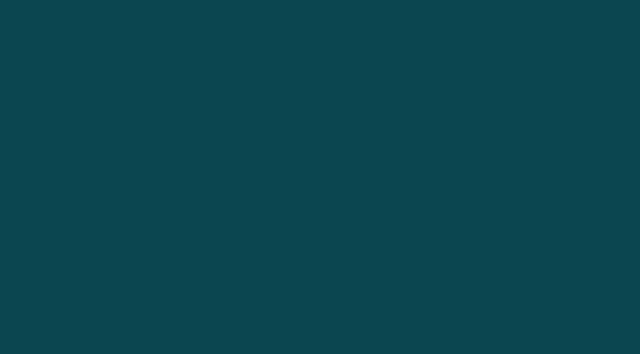
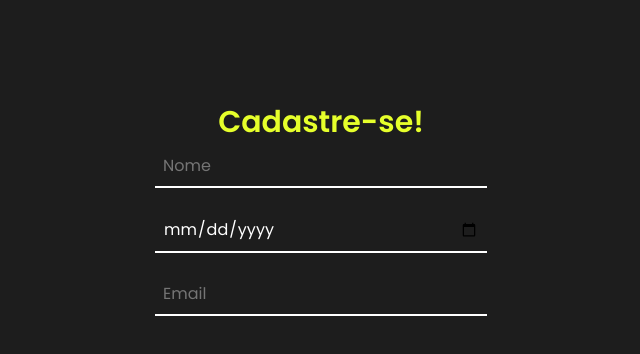
Before and after one commit to InMovePI/InMoveFront, a Vue app: page /cadastro in a window 1280 px wide. Before the commit this address had no page. Shown: the top 354 px of the page, without its empty margins (319-959 px from the left). Built offline with nearby package versions, Linux system fonts and the light colour scheme.

Commit message:
feat: teste da página cadastro

```diff
--- a/src/assets/main.css
+++ b/src/assets/main.css
@@ -4,4 +4,5 @@
   margin: 0;
   padding: 0;
   font-family: Poppins, sans-serif;
+  background-color: rgb(29, 29, 29);
 }
--- a/src/router/index.js
+++ b/src/router/index.js
@@ -10,6 +10,7 @@ import ObjetivoView from "../views/ObjetivoView.vue";
 import FocoView from "../views/FocoView.vue";
 import LoginView from "../views/loginView.vue";
 import PrincipalView from "../views/PrincipalView.vue";
+import CadastroView from "../views/CadastroView.vue";
 
 const router = createRouter({
   history: createWebHistory(import.meta.env.BASE_URL),
@@ -69,6 +70,11 @@ const router = createRouter({
       name: 'principal',
       component: PrincipalView,
     },
+    {
+      path: '/cadastro',
+      name: 'cadastro',
+      component: CadastroView,
+    },
   ],
 });
 
--- /dev/null
+++ b/src/views/CadastroView.vue
@@ -0,0 +1,51 @@
+<script setup></script>
+
+<template>
+    <section class="cadastro">
+        <div class="titulo">
+            <h1>Cadastre-se!</h1>
+        </div>
+        <div class="primeiraColuna">
+            <input type="text" placeholder="Nome" class="input">
+            <input type="date" placeholder="Data de Nascimento" class="input">
+            <input type="email" placeholder="Email" class="input">
+        </div>
+    </section>
+</template>
+
+<style scoped>
+
+.primeiraColuna {
+    display: flex;
+    flex-direction: column;
+    gap: 20px;
+
+}
+
+.cadastro {
+    display: flex;
+    flex-direction: column;
+    align-items: center;
+    justify-content: center;
+}
+
+.titulo h1{
+    color: #e6ff2b;
+    font-family: poppins, sans-serif;
+    font-weight: 600;
+    margin-top: 100px;
+    font-size: 30px;
+}
+
+.input{
+    padding: 0.5rem;
+    border: none;
+    border-bottom: 2px solid #ffffff;
+    font-size: 1rem;
+    color: white;
+}
+
+.input:focus {
+  outline: none;
+}
+</style>
--- a/src/views/PrincipalView.vue
+++ b/src/views/PrincipalView.vue
@@ -10,63 +10,15 @@ const progresso = `${(etapa / 100) * 100}%`
       <div class="pages">
         <router-link>Home </router-link>
         <router-link>Atividades</router-link>
-        <router-link>Explorar</router-link>
-        <router-link to="/login">Pessoal</router-link>
+        <router-link>Sobre</router-link>
+        <router-link to="/login">Conta</router-link>
       </div>
-      <router-link>
+      <router-link to="/cadastro">
         <img src="/public/icons8-usuário-homem-com-círculo-90.png" width="45px" height="45px" />
       </router-link>
     </div>
   </header>
-  <main>
-    <div class="esquerda">
-      <div class="container">
-        <h1>Treino Personalizado</h1>
-        <img src="/public/icons8-haltere-60.png" width="40px" height="40px" />
-        <p>Progresso 5%</p>
-        <div class="barra">
-          <div class="progresso" :style="{ width: progresso }"></div>
-        </div>
-      </div>
-      <div class="opcoes">
-        <h1>Mais Opções</h1>
-        <div class="item">
-          <img src="/public/icons8-lista-32.png" width="25px" height="25px" />
-          <router-link>Histórico de treinos</router-link>
-        </div>
 
-        <div class="item">
-          <img src="/public/icons8-sino-32.png" width="26px" height="26px" />
-          <router-link>Lembretes e notificações</router-link>
-        </div>
-
-        <div class="item">
-          <img src="/public/icons8-estrela-32.png" width="25px" height="25px" />
-          <router-link>Avaliar o aplicativo</router-link>
-        </div>
-      </div>
-    </div>
-
-    <div class="direita">
-      <div class="texto">
-        <h1>Meus Treinos:</h1>
-        <p>Crie suas próprias rotinas de treino</p>
-      </div>
-      <div class="container2">
-        <h1>Criar uma rotina de treino</h1>
-        <p>+</p>
-      </div>
-
-      <div class="texto2">
-        <h1>Treinos Imediatos:</h1>
-        <p>Um novo treino sempre baseado nas suas preferências.</p>
-      </div>
-      <div class="container3">
-        <h1>Treino Imediato</h1>
-        <p>Começar agora </p>
-      </div>
-    </div>
-  </main>
 </template>
 
 <style scoped>
```
Also changed, not shown: 1 other file (tests, documents, lock files or other folders).
